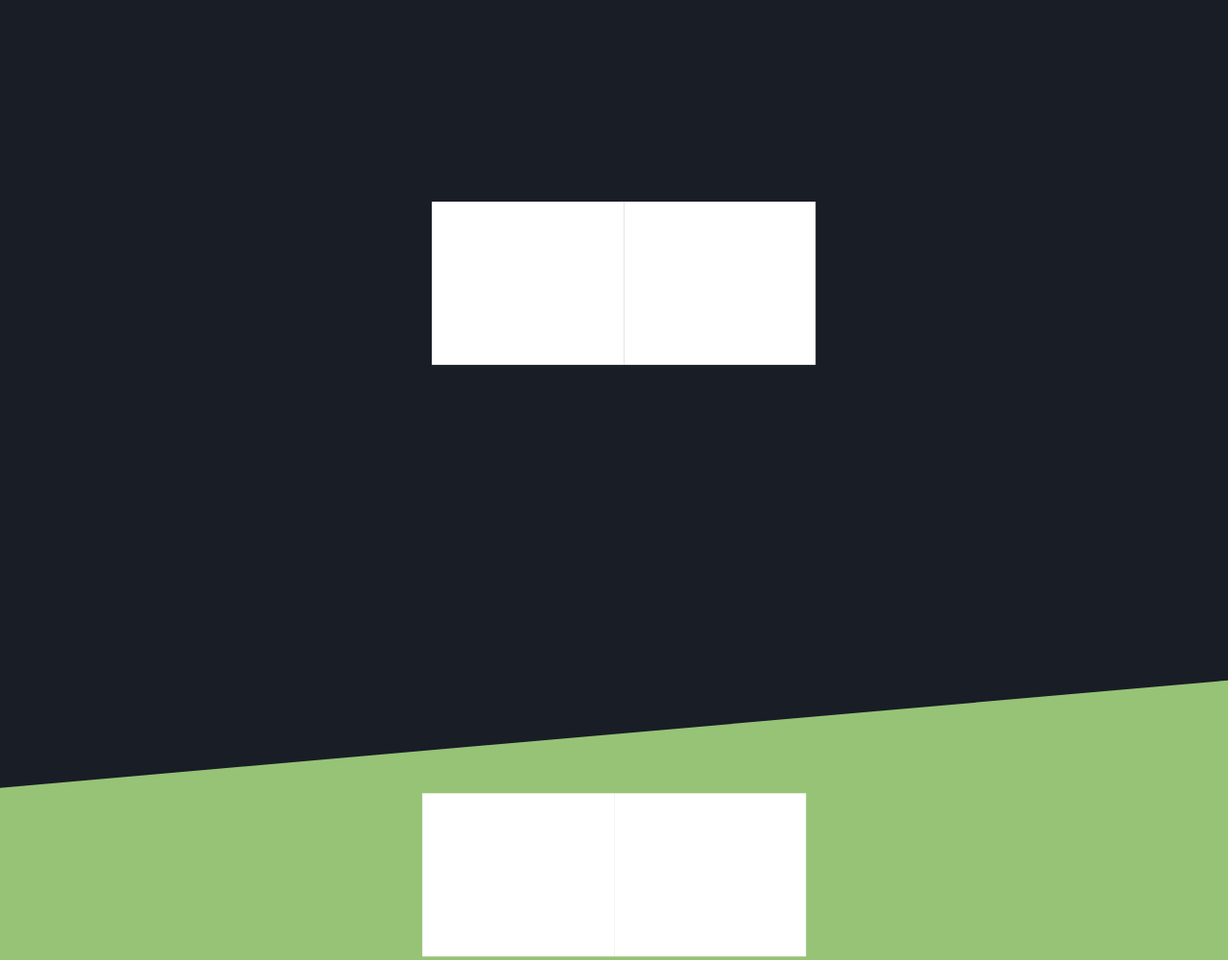
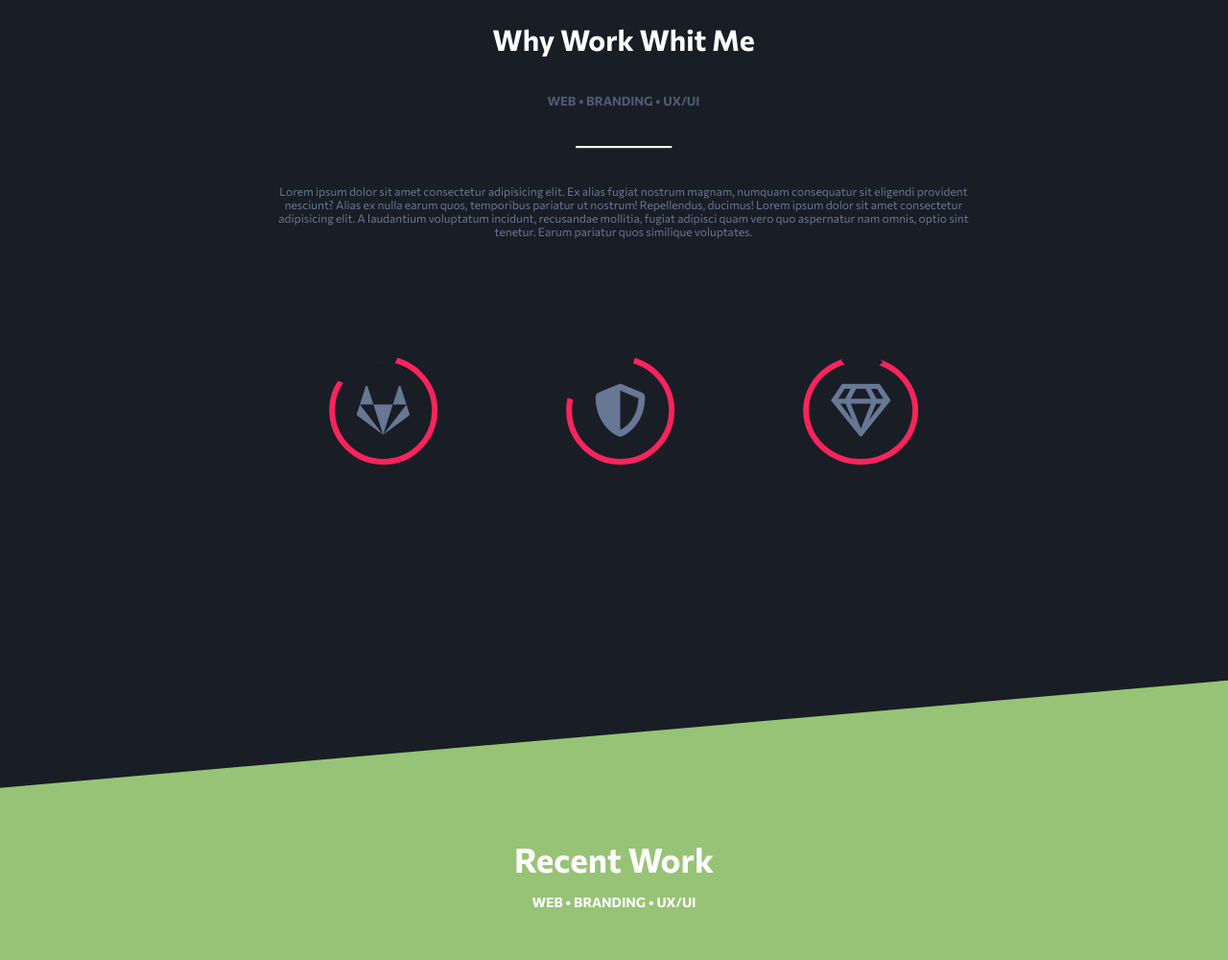
Before and after one commit to dalessio-federico/proj-html-vuejs, a plain HTML site: page index.html in a window 1280 px wide. Shown: the part 1577-2577 px from the top of the page at 96% size. Drawn offline with nearby package versions, Linux system fonts and the light colour scheme.

Commit message:
Aggiunta contenuti parte 1(sottosezione 2 e 3)

```diff
--- a/css/style.css
+++ b/css/style.css
@@ -128,7 +128,7 @@ header {
     margin-bottom: 10px;
 }
 .about_me_top p {
-    color: #687794;
+    color: #4e5b74;
     margin-bottom: 10px;
 }
 
@@ -169,8 +169,99 @@ header {
 }
 
 .about_work .container {
+    display: flex;
+    flex-direction: column;
+    justify-content: center;
+    align-items: center;
     height: 88%;
     transform: rotate(-3deg);
+}
+
+.about_work_info {
+    display: flex;
+    flex-direction: column;
+    justify-content: space-around;
+    align-items: center;
+    width: 50%;
+    height: 33vh;
+    text-align: center;
+}
+.about_work_info h2 {
+    color: white;
+    font-size: 30px;
+}
+.about_work_info h4 {
+    color: #4e5b74;
+    font-size: 13px;
+}
+.about_work_info p {
+    color: #687794;
+    font-size: 12px;
+}
+.about_work_info .linea {
+    margin-left: 0;
+}
+
+.about_work_icon {
+    height: 40vh;
+    width: 50%;
+}
+
+.about_work_icon {
+    display: flex;
+    flex-direction: row;
+    justify-content: space-around;
+    align-items: center;
+}
+
+.circle_container {
+    position: relative;
+    border-radius: 50%;
+    border: 6px solid #f9245b;
+    padding: 23px;
+}
+.circle_container i {
+    font-size: 55px;
+    color: #687794;
+}
+
+.spaceone::after {
+    content: "";
+    position: absolute;
+    height: 69%;
+    width: 74%;
+    border: 11px solid transparent;
+    border-bottom-color: #191d26;
+    top: -10px;
+    left: -2%;
+    border-radius: 50%;
+    transform: rotate(158deg);
+}
+
+.spacetwo::after {
+    content: "";
+    position: absolute;
+    height: 100%;
+    width: 100%;
+    border: 8px solid transparent;
+    border-bottom-color: #191d26;
+    top: -7px;
+    left: -7%;
+    border-radius: 50%;
+    transform: rotate(149deg);
+}
+
+.spacethree::after {
+    content: "";
+    position: absolute;
+    height: 49%;
+    width: 38%;
+    border: 11px solid transparent;
+    border-bottom-color: #191d26;
+    top: -11px;
+    left: 21%;
+    border-radius: 50%;
+    transform: rotate(182deg);
 }
 /* fine sottosezione due */
 
@@ -188,6 +279,18 @@ header {
 .work_prew_title .container {
     transform: rotate(5deg);
     height: 65%;
+    display: flex;
+    flex-direction: column;
+    justify-content: center;
+    align-items: center;
+}
+.work_prew_title .container h2 {
+    color: white;
+    font-size: 35px;
+    margin-bottom: 15px;
+}
+.work_prew_title .container h4 {
+    color: white;
 }
 /* fine sottosezione tre */
 /* fine prima sezione*/
--- a/index.html
+++ b/index.html
@@ -66,11 +66,27 @@
                 <div class="about_work">
                     <!-- conteiner oggetti -->
                     <div class="container">
-                        <div class="prova">
-
+                        <div class="about_work_info">
+                            <h2>Why Work Whit Me</h2>
+                            <h4>WEB  •  BRANDING  •  UX/UI</h4>
+                            <div class="linea"></div>
+                            <p>Lorem ipsum dolor sit amet consectetur adipisicing elit. Ex alias fugiat nostrum magnam, numquam consequatur sit eligendi provident nesciunt? Alias ex nulla earum quos, temporibus pariatur ut nostrum! Repellendus, ducimus!
+                                Lorem ipsum dolor sit amet consectetur adipisicing elit. A laudantium voluptatum incidunt, recusandae mollitia, fugiat adipisci quam vero quo aspernatur nam omnis, optio sint tenetur. Earum pariatur quos similique voluptates.
+                            </p>
                         </div>
-                        <div class="prova">
-
+                        <div class="about_work_icon">
+                            <div class="circle_container">
+                                <div class="spaceone"></div>
+                                <i class="fab fa-gitlab"></i>
+                            </div>
+                            <div class="circle_container">
+                                <div class="spacetwo"></div>
+                                <i class="fas fa-shield-alt"></i>
+                            </div>
+                            <div class="circle_container">
+                                <div class="spacethree"></div>
+                                <i class="far fa-gem"></i>
+                            </div>
                         </div>
                     </div>
                     <!-- fine container oggeti -->
@@ -79,12 +95,8 @@
                 <div class="work_prew_title">
                     <!-- conteiner oggetti -->
                     <div class="container">
-                        <div class="prova">
-
-                        </div>
-                        <div class="prova">
-
-                        </div>
+                        <h2>Recent Work</h2>
+                        <h4>WEB  •  BRANDING  •  UX/UI</h4>
                     </div>
                     <!-- fine container oggeti -->
                 </div>
@@ -177,7 +189,9 @@
 
             <!-- Inizio Sezione Tre -->
             <div class="quotes">
-
+                <div class="qoutes_top">
+                    <h2>&#10077;</h2>
+                </div>
             </div>
             <!-- fine sezione tre -->
 
```
